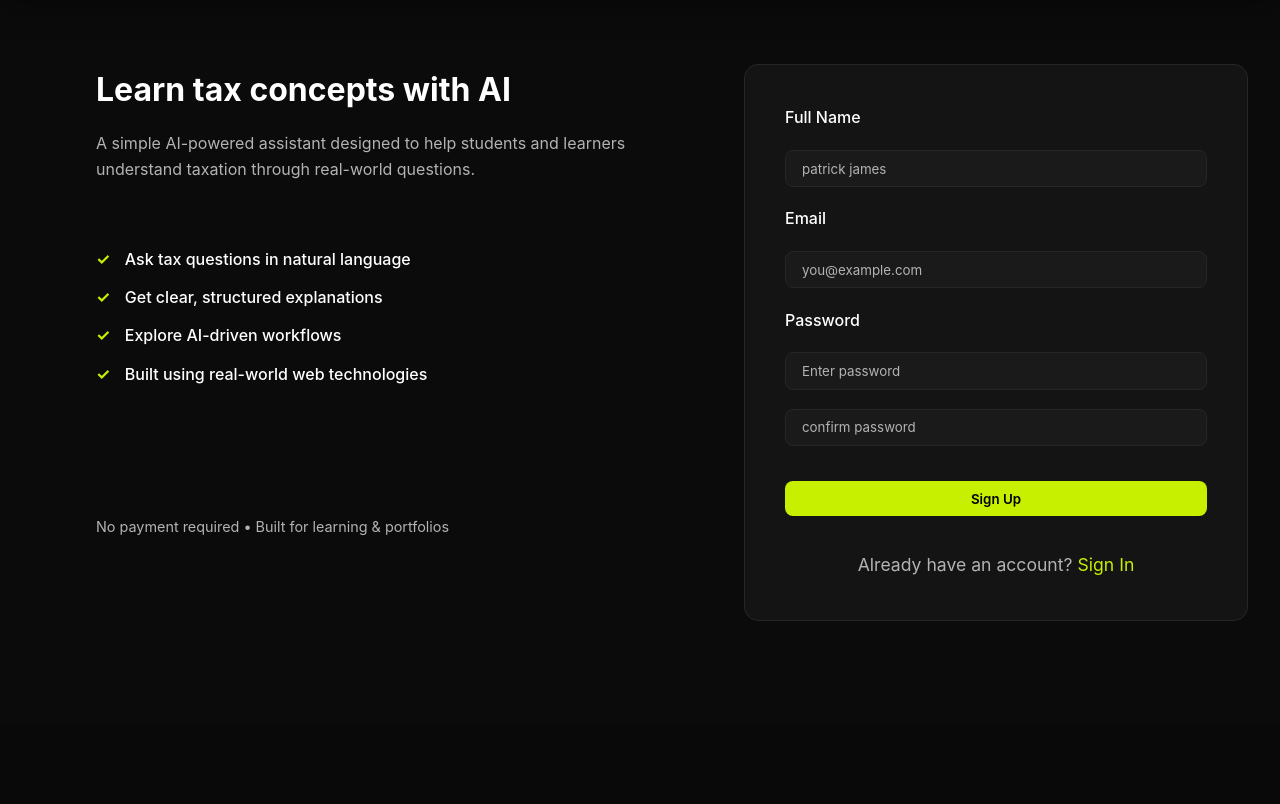
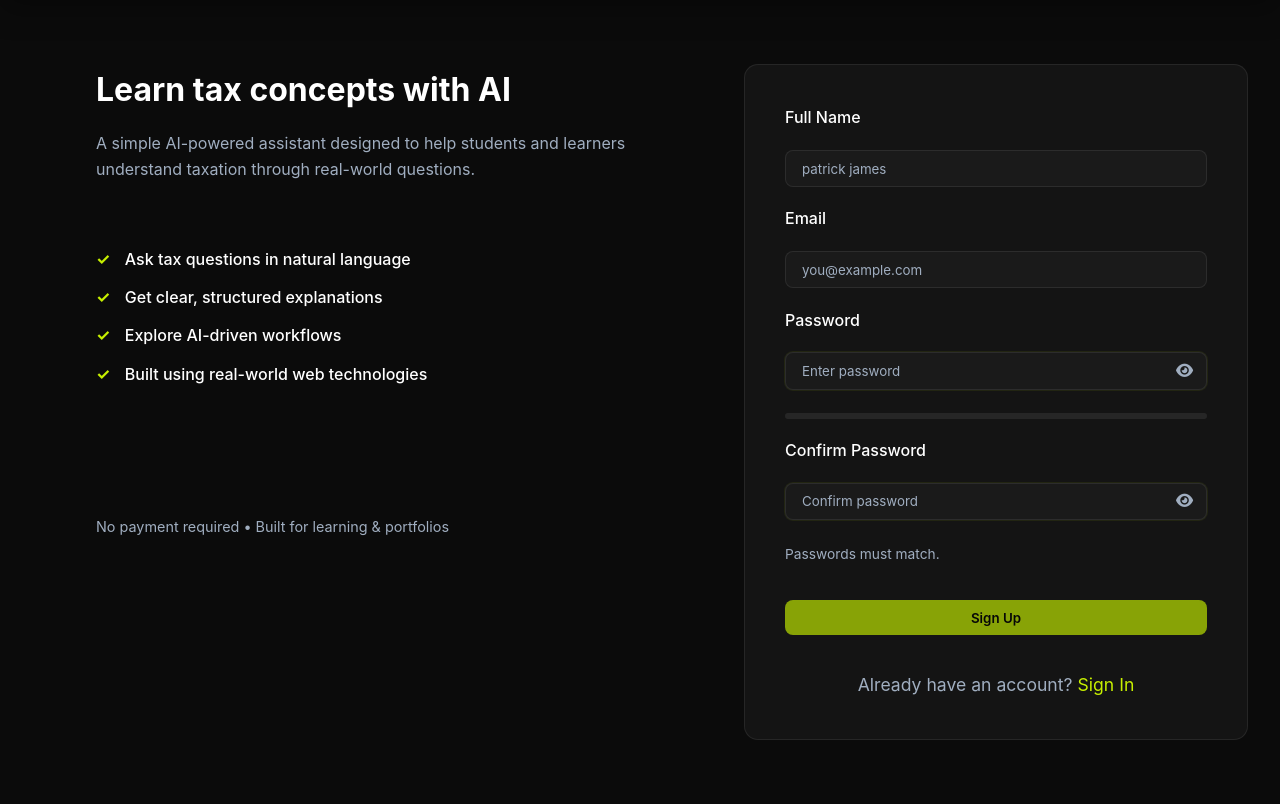
Before and after one commit to Lohithakshith2007/AI-tax-assistant, a Django app: page /signup/ in a window 1280 px wide. Shown: the part 75-879 px from the top of the page. Before the commit the page ends 696 px from the top, so only its background shows below. Run offline with Django 5.2, Linux system fonts and the light colour scheme.

Commit message:
polish application UI and finalize core user experience

```diff
--- a/backend/templates/accounts/signup.html
+++ b/backend/templates/accounts/signup.html
@@ -6,7 +6,52 @@
   <meta charset="UTF-8" />
   <meta name="viewport" content="width=device-width, initial-scale=1.0" />
   <title>Sign Up - AI Tax Assistant</title>
+  <!-- Font Awesome for the eye icon -->
+  <link rel="stylesheet" href="https://cdnjs.cloudflare.com/ajax/libs/font-awesome/6.5.1/css/all.min.css" />
   <link rel="stylesheet" href="{% static 'style.css' %}">
+  <link rel="stylesheet" href="{% static 'dashboard.css' %}">
+  <style>
+    /* Ensure password fields match the signup form styling */
+    .signup-right .password-wrapper {
+      position: relative;
+      width: 100%;
+    }
+    .signup-right .password-wrapper input {
+      width: 100%;
+      padding-right: 2.5rem;
+      box-sizing: border-box;
+      box-shadow: 0 0 0 1px rgba(199, 240, 0, 0.08);
+      outline: none;
+    }
+    .signup-right .strength-summary {
+      margin-top: 0.25rem;
+    }
+    .signup-right .password-match-text {
+      margin-top: 0.25rem;
+    }
+    .signup-right .password-suggestion-text {
+      margin-top: 0.25rem;
+      color: #fbbf24;
+      font-size: 0.85rem;
+      display: none;
+    }
+    .signup-right .password-suggestion-text:not(:empty) {
+      display: block;
+    }
+    .signup-right #new_password1.valid-input,
+    .signup-right #new_password2.valid-input {
+      border: 1px solid rgba(34, 197, 94, 0.75);
+      box-shadow: 0 0 0 2px rgba(34, 197, 94, 0.12);
+    }
+    .signup-right #new_password1.invalid-input,
+    .signup-right #new_password2.invalid-input {
+      border: 1px solid rgba(239, 68, 68, 0.75);
+      box-shadow: 0 0 0 2px rgba(239, 68, 68, 0.12);
+    }
+    .signup-right .password-validation-message {
+      margin-top: 0;
+    }
+  </style>
 </head>
 
 <body>
@@ -47,7 +92,7 @@
 
 
     <div class="signup-right">
-      <form method="POST" action="{% url 'signup' %}">
+      <form id="signupForm" method="POST" action="{% url 'signup' %}">
         {% csrf_token %}
 
         <!-- Hidden timezone field -->
@@ -60,25 +105,50 @@
         <input type="email" name="email" id="email" placeholder="you@example.com" required />
 
         <label for="password">Password</label>
-        <input type="password" name="password" id="password" placeholder="Enter password" required />
-        <input type="password" name="confirm_password" id="confirm_password" placeholder="confirm password" required />
-        {% if messages %}
-        {% for message in messages %}
-        <p>{{ message }}</p>
-        {% endfor %}
-        {% endif %}
-        <button type="submit" name="submit" class="btn-primary">Sign Up</button>
+        <div class="password-wrapper">
+            <input type="password" name="password" id="new_password1" placeholder="Enter password" required oninput="checkPasswordStrength(this.value, 'strengthMeter')"/>
+            <i class="fa-solid fa-eye pass-toggle" onclick="togglePassword('new_password1', this)"></i>
+        </div>
+        <div class="strength-summary">
+            <span class="strength-label" id="strengthLabel"></span>
+            <div id="strengthMeter" class="strength-meter">
+                <div class="strength-bar"></div>
+            </div>
+        </div>
+
+        <label for="confirm_password">Confirm Password</label>
+        <div class="password-wrapper">
+            <input type="password" name="confirm_password" id="new_password2" placeholder="Confirm password" required oninput="validatePasswordMatch()" />
+            <i class="fa-solid fa-eye pass-toggle" onclick="togglePassword('new_password2', this)"></i>
+        </div>
+        <div class="password-match-text" id="passwordMatchText">Passwords must match.</div>
+        <div class="password-suggestion-text" id="passwordSuggestionText"></div>
+
+        <div id="passwordValidationMessage" class="password-validation-message" {% if messages %}style="display: block;"{% endif %}>
+          {% if messages %}
+            {% for message in messages %}
+            <p>{{ message }}</p>
+            {% endfor %}
+          {% endif %}
+        </div>
+
+        <button type="submit" name="submit" class="btn-primary" id="passwordSubmitBtn" disabled>
+            <span class="btn-text">Sign Up</span>
+            <span class="btn-spinner" aria-hidden="true"></span>
+        </button>
 
         <p class="login-link">Already have an account? <a href="{% url 'signin' %}">Sign In</a></p>
       </form>
     </div>
   </main>
 
+  <script src="{% static 'dashboard.js' %}"></script>
   <script>
     // Detect and store user's timezone on signup
     document.addEventListener('DOMContentLoaded', function() {
       const timezone = Intl.DateTimeFormat().resolvedOptions().timeZone;
-      document.getElementById('timezone').value = timezone;
+      const timezoneField = document.getElementById('timezone');
+      if (timezoneField) timezoneField.value = timezone;
     });
   </script>
 
--- a/backend/templates/base_app.html
+++ b/backend/templates/base_app.html
@@ -87,7 +87,7 @@
                         <a href="{% url 'settings' %}" class="dropdown-item"><i class="fa-solid fa-gear"></i>
                             Settings</a>
                         <hr class="nav-divider" style="margin: 0.5rem 0;">
-                        <a href="{% url 'logout' %}" class="dropdown-item text-danger"><i
+                        <a href="{% url 'logout' %}" class="dropdown-item text-danger" onclick="clearLastCalculation()"><i
                                 class="fa-solid fa-arrow-right-from-bracket"></i> Log Out</a>
                     </div>
                 </div>
--- a/backend/templates/dashboard/calculator.html
+++ b/backend/templates/dashboard/calculator.html
@@ -101,7 +101,7 @@
 
                 <hr class="nav-divider" style="margin: 1.5rem 0; opacity: 0.1;">
 
-                <div class="text-center">
+                <div style="text-align: center;">
                     <p class="text-muted text-sm mb-3">Want more specific advice based on this breakdown?</p>
                     <a href="{% url 'chat' %}" class="btn-outline"><i class="fa-solid fa-robot"></i> Know More in
                         Chat</a>
```
Also changed, not shown: backend/templates/accounts/signin.html (+27 -1 lines), backend/templates/dashboard/history.html (+29 -12 lines), backend/db.sqlite3, backend/templates/dashboard/settings.html (line endings or trailing spaces).
